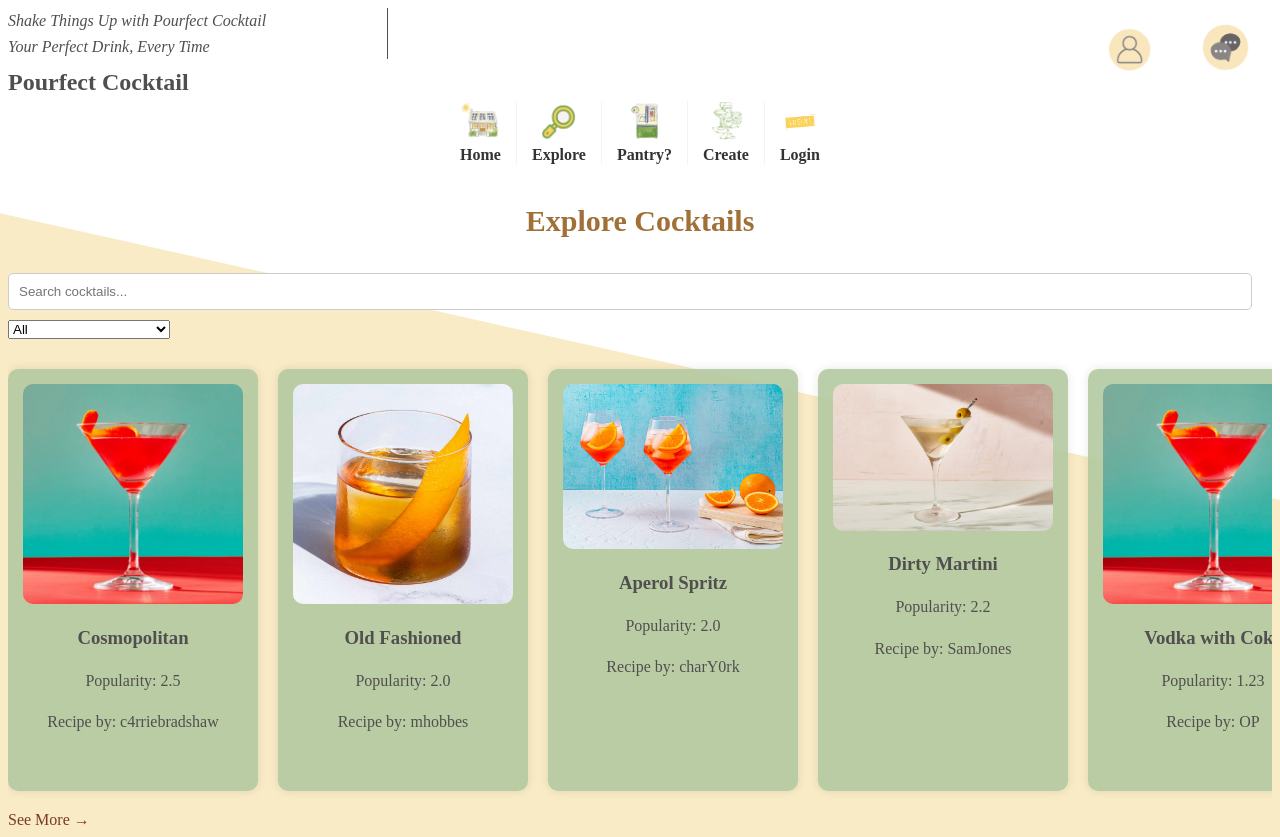
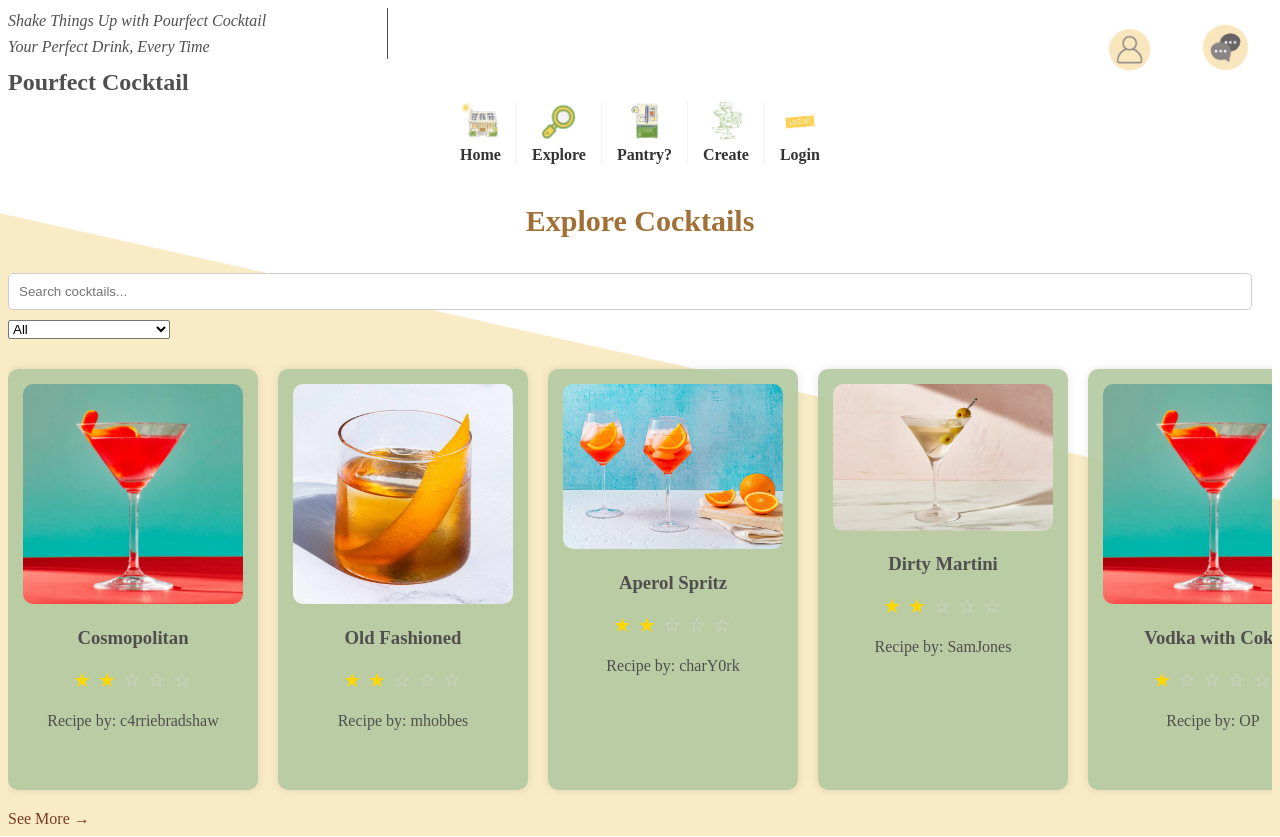
Before and after one commit to cs-ucc-ie/Team-15, a Flask app: page /explore.html in a window 1280 px wide. Run offline with Flask 3, Linux system fonts and the light colour scheme; data comes from the database, SQL or seed files in the repository; both versions use the stored data as it was after the commit.

Commit message:
Replaced popularity with stars and fixed ratings

```diff
--- a/main.py
+++ b/main.py
@@ -123,18 +123,17 @@ def explore():
     filter_option = request.args.get("filter", "all")
 
     query = "SELECT * FROM cocktails"
-    params = []
 
     if filter_option == "alcoholic":
         query += " WHERE alcohol_content > 0"
     elif filter_option == "non-alcoholic":
         query += " WHERE alcohol_content = 0"
     elif filter_option == "easy":
-        query += " ORDER BY popularity/reviews_number ASC"
+        query += " ORDER BY CAST(popularity AS FLOAT) / reviews_number ASC"
     elif filter_option == "advanced":
-        query += " ORDER BY popularity/reviews_number DESC"
+        query += " ORDER BY CAST(popularity AS FLOAT) / reviews_number DESC"
 
-    cocktails = db.execute(query, params).fetchall()
+    cocktails = db.execute(query).fetchall()
 
     return render_template("explore.html", cocktails=cocktails, filter_option=filter_option)
 
--- a/static/styles.css
+++ b/static/styles.css
@@ -588,3 +588,22 @@ form {
     margin: 0;
     padding-bottom: 10px;
 }
+
+
+.rating {
+    font-size: 20px; /* Adjust size */
+    color: gold; /* Star color */
+}
+
+.star {
+    display: inline-block;
+    margin-right: 2px;
+}
+
+.filled {
+    color: gold; /* Filled stars */
+}
+
+.empty {
+    color: lightgray; /* Empty stars */
+}
--- a/templates/explore.html
+++ b/templates/explore.html
@@ -14,7 +14,16 @@
         <div class="cocktail-details">
             <h2>{{ selected_cocktail.name }}</h2>
             <img src="{{ url_for('static', filename=selected_cocktail.image) }}" alt="{{ selected_cocktail.name }}">
-            <p><strong>Popularity:</strong> {{ selected_cocktail.popularity / selected_cocktail.reviews_number }}</p>
+            <div class="rating">
+                {% set rating = (selected_cocktail.popularity / selected_cocktail.reviews_number) | round(1) %}
+                {% for i in range(1, 6) %}
+                    {% if i <= rating %}
+                        <span class="star filled">★</span>
+                    {% else %}
+                        <span class="star empty">☆</span>
+                    {% endif %}
+                {% endfor %}
+            </div>
             <p><strong>Recipe by:</strong> {{ selected_cocktail.recipe_by }}</p>
             <p><strong>Alcoholic:</strong> {% if selected_cocktail.alcohol_content == 1 %} Yes {% else %} No {% endif %}</p>
             <p><strong>Method:</strong> {{ selected_cocktail.method }}</p>
@@ -42,7 +51,16 @@
                     <div class="cocktail-card" onclick="goToExplore({{ cocktail.id }})">
                         <img src="{{ url_for('static', filename=cocktail.image) }}" alt="{{ cocktail.name }}">
                         <h3>{{ cocktail.name }}</h3>
-                        <p>Popularity: {{ cocktail.popularity / cocktail.reviews_number }}</p>
+                        <div class="rating">
+                            {% set rating = (cocktail.popularity / cocktail.reviews_number) | round(1) %}
+                            {% for i in range(1, 6) %}
+                                {% if i <= rating %}
+                                    <span class="star filled">★</span>
+                                {% else %}
+                                    <span class="star empty">☆</span>
+                                {% endif %}
+                            {% endfor %}
+                        </div>
                         <p>Recipe by: {{ cocktail.recipe_by }}</p>
                     </div>
                 {% endfor %}
```
Also changed, not shown: db.sql (+15 -15 lines), templates/homepage.html (+10 -1 lines), db.db.
